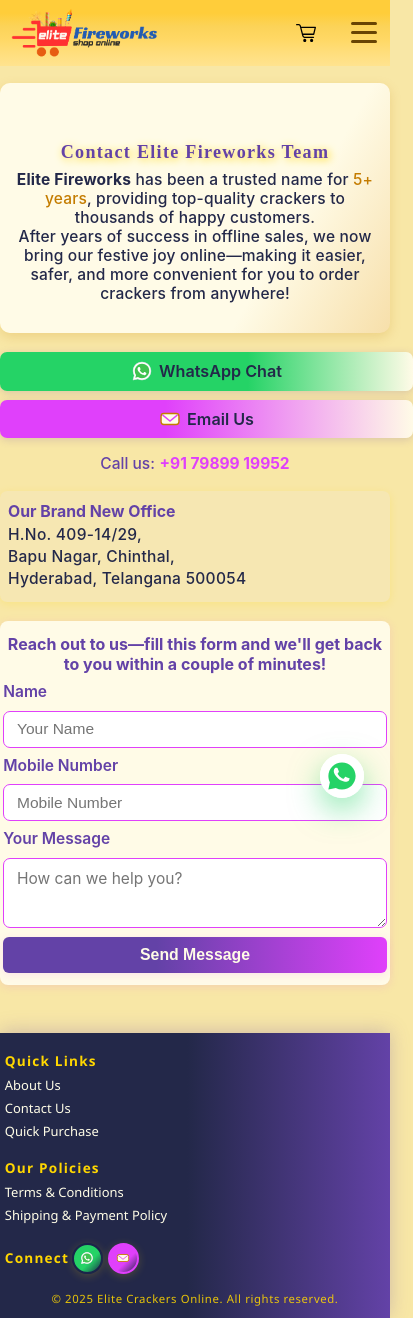
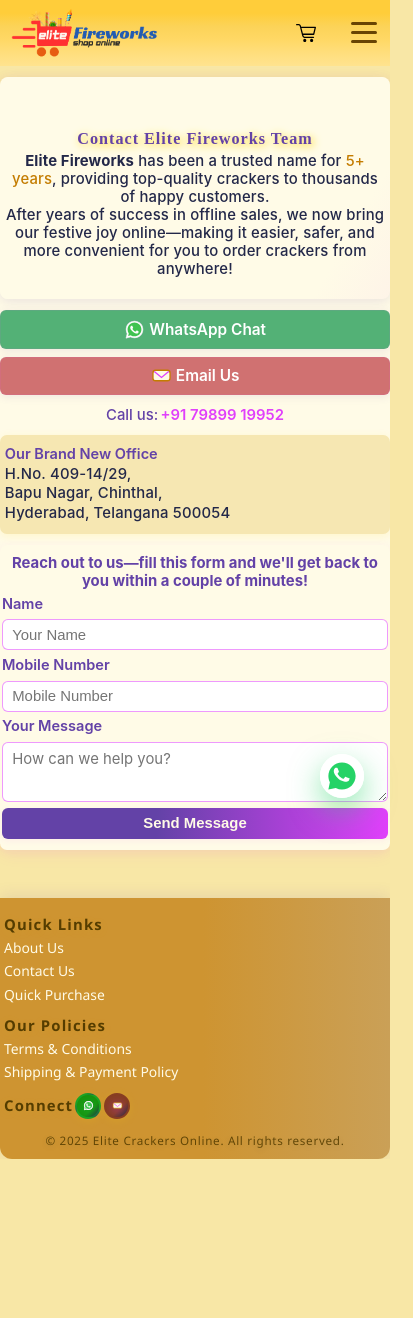
Before and after one commit to kireetikotturu/diwali-elite-fireworks, a React (Create React App) app in the folder frontend/: page /contact in a window 390 px wide. Shown: the whole page, 413 px wide, since content can reach past the window. After the commit the page ends 1159 px from the top, so only its background shows below. Built offline with nearby package versions, Linux system fonts and the light colour scheme.

Commit message:
updted the footer styles and cantactus section

```diff
--- a/frontend/src/Contact.css
+++ b/frontend/src/Contact.css
@@ -1,34 +1,37 @@
 .contact-root {
   max-width: 700px;
-    margin: 2.5rem auto 2.5rem auto;
+  margin: 2.2rem auto 2.2rem auto;
   padding: 0;
   font-family: 'Inter', 'Segoe UI', Arial, sans-serif;
+  background: #fffbe7;
+  border-radius: 16px;
+  box-shadow: 0 4px 18px #e040fb11;
 }
 
 .contact-brand-card {
-    background: linear-gradient(120deg, #fffbe7 70%, #e040fb0c 100%);
-    border-radius: 18px;
-    box-shadow: 0 4px 12px #c47c0033;
-    padding: 2rem 1.2rem 1.4rem 1.2rem;
-    margin-bottom: 2rem;
+  background: linear-gradient(120deg, #fffbe7 85%, #e040fb0a 100%);
+  border-radius: 14px;
+  box-shadow: 0 3px 12px #6342a720;
+  padding: 1.5rem 1rem 1.1rem 1rem;
+  margin-bottom: 1.2rem;
 }
 
 .contact-brand-title {
-    font-size: 1.6rem;
+  font-size: 1.35rem;
   font-family: 'Merriweather', serif;
   color: #6342a7;
-    font-weight: 900;
+  font-weight: 800;
   text-align: center;
-    margin-bottom: 0.6rem;
-    letter-spacing: 1.3px;
+  margin-bottom: 0.45rem;
+  letter-spacing: 1px;
 }
 
 .contact-brand-desc {
-    font-size: 1.07rem;
+  font-size: 1.01rem;
   color: #232849;
   text-align: center;
-    margin-bottom: 1.1rem;
-    letter-spacing: 0.2px;
+  margin-bottom: 0.8rem;
+  letter-spacing: 0.15px;
   font-weight: 500;
 }
 
@@ -36,290 +39,307 @@
   display: flex;
   flex-direction: column;
   align-items: center;
-    gap: 0.7rem;
-    margin-bottom: 1.6rem;
+  gap: 0.6rem;
+  margin-bottom: 1.2rem;
 }
 
 .contact-link-row {
   display: flex;
-    gap: 1.4rem;
-    margin-bottom: 0.5rem;
+  flex-direction: row;
+  gap: 0.8rem;
+  margin-bottom: 0.3rem;
+  width: 100%;
+  justify-content: center;
 }
 
 .contact-link {
   display: flex;
   align-items: center;
-    gap: 0.4em;
+  gap: 0.28em;
   font-weight: 600;
-    font-size: 1.07rem;
-    padding: 0.53em 1.1em;
-    border-radius: 8px;
+  font-size: 0.98rem;
+  padding: 0.46em 1em;
+  border-radius: 7px;
   text-decoration: none;
-    transition: background 0.18s, color 0.18s, box-shadow 0.18s;
-    box-shadow: 0 2px 8px #6342a733;
+  transition: background 0.16s, color 0.16s, box-shadow 0.16s;
+  box-shadow: 0 2px 8px #6342a71c;
   background: #fffbe7;
   color: #6342a7;
+  border: 1px solid #e040fb13;
 }
 
 .contact-link.whatsapp {
-    background: linear-gradient(90deg, #25d366 60%, #fffbe7 100%);
-    color: #232849;
+  background: linear-gradient(90deg, #53b176 50%, #53b176 100%);
+  color: rgb(255, 255, 255);
 }
-  .contact-link.whatsapp:hover {
+.contact-link.whatsapp:hover,
+.contact-link.whatsapp:focus {
   background: linear-gradient(90deg, #128c7e 80%, #25d366 100%);
   color: #fff;
 }
 .contact-link.email {
-    background: linear-gradient(90deg, #e040fb 40%, #fffbe7 100%);
-    color: #232849;
+  background: linear-gradient(90deg, #d07171 30%, #d07171 100%);
+  color: rgb(255, 255, 255);
 }
-  .contact-link.email:hover {
+.contact-link.email:hover,
+.contact-link.email:focus {
   background: linear-gradient(90deg, #ffd700 20%, #e040fb 100%);
   color: #6342a7;
 }
 
 .contact-link-icon {
-    width: 22px;
-    height: 22px;
+  width: 21px;
+  height: 21px;
   display: inline-block;
 }
 
 .contact-phone-row {
-    margin-top: 0.2em;
-    font-size: 1.07rem;
+  margin-top: 0.15em;
+  font-size: 0.98rem;
   color: #6342a7;
   display: flex;
-    gap: 0.6em;
+  gap: 0.4em;
   align-items: center;
 }
+
 .contact-phone-label {
   font-weight: 500;
 }
 .contact-phone-number {
   color: #e040fb;
-    font-weight: bold;
+  font-weight: 600;
   text-decoration: none;
 }
 
 .contact-office-section {
-    margin-bottom: 2rem;
+  margin-bottom: 1.3rem;
   background: #f6e7b2;
-    border-radius: 12px;
-    padding: 1.1rem 1rem;
-    box-shadow: 0 2px 8px #ffd70033;
+  border-radius: 9px;
+  padding: 0.85rem 0.7rem;
+  box-shadow: 0 2px 8px #ffd70020;
 }
 
 .contact-office-title {
-    font-size: 1.08rem;
-    font-weight: 700;
+  font-size: 1.01rem;
+  font-weight: 600;
   color: #6342a7;
-    margin-bottom: 0.3rem;
+  margin-bottom: 0.18rem;
 }
 
 .contact-office-address {
-    font-size: 1.05rem;
+  font-size: 0.98rem;
   color: #232849;
   font-weight: 500;
-    line-height: 1.6;
-    letter-spacing: 0.3px;
+  line-height: 1.5;
+  letter-spacing: 0.18px;
 }
 
 .contact-form-section {
   background: #fffbe7;
-    border-radius: 12px;
-    box-shadow: 0 2px 10px #e040fb22;
-    padding: 1.1rem 1rem 1.2rem 1rem;
-    margin-bottom: 2rem;
+  border-radius: 9px;
+  box-shadow: 0 2px 10px #e040fb13;
+  padding: 0.95rem 0.7rem 1rem 0.7rem;
+  margin-bottom: 1.3rem;
 }
 
 .contact-form-title {
-    font-size: 1.13rem;
+  font-size: 1.07rem;
   color: #6342a7;
   font-weight: 700;
   text-align: center;
-    margin-bottom: 0.8em;
+  margin-bottom: 0.6em;
 }
 
 .contact-form {
   display: flex;
   flex-direction: column;
-    gap: 0.7rem;
+  gap: 0.55rem;
   align-items: stretch;
   width: 100%;
-    max-width: 420px;
+  max-width: 370px;
   margin: 0 auto;
 }
 
 .contact-label {
-    font-size: 1.01rem;
+  font-size: 0.97rem;
   color: #6342a7;
   font-weight: 600;
-    margin-bottom: 0.13em;
+  margin-bottom: 0.08em;
 }
 
 .contact-input {
-    padding: 0.7rem 1.2rem;
-    border-radius: 7px;
-    border: 1.5px solid #e040fb;
-    font-size: 1rem;
+  padding: 0.56rem 0.89rem;
+  border-radius: 6px;
+  border: 1px solid #e040fb88;
+  font-size: 0.97rem;
   outline: none;
   background: #fff;
   color: #6342a7;
   width: 100%;
-    transition: border-color 0.18s, box-shadow 0.18s;
+  transition: border-color 0.16s, box-shadow 0.16s;
   box-sizing: border-box;
 }
 .contact-input:focus {
   border-color: #6342a7;
-    box-shadow: 0 0 0 2px #e040fb33;
+  box-shadow: 0 0 0 2px #e040fb20;
 }
 
 .contact-textarea {
-    padding: 0.7rem 1.2rem;
-    border-radius: 7px;
-    border: 1.5px solid #e040fb;
-    font-size: 1rem;
+  padding: 0.56rem 0.89rem;
+  border-radius: 6px;
+  border: 1px solid #e040fb88;
+  font-size: 0.97rem;
   outline: none;
   background: #fff;
   color: #6342a7;
   width: 100%;
-    min-height: 70px;
-    max-height: 180px;
+  min-height: 60px;
+  max-height: 160px;
   resize: vertical;
   box-sizing: border-box;
   font-family: inherit;
-    line-height: 1.5;
+  line-height: 1.4;
 }
 .contact-textarea:focus {
   border-color: #6342a7;
-    box-shadow: 0 0 0 2px #e040fb33;
+  box-shadow: 0 0 0 2px #e040fb20;
 }
 
 .contact-form-btn {
   background: linear-gradient(90deg, #6342a7 40%, #e040fb 100%);
   color: #fffbe7;
   border: none;
-    border-radius: 7px;
+  border-radius: 6px;
   font-weight: 700;
-    font-size: 1.08rem;
-    padding: 0.7rem 2.2rem;
+  font-size: 1rem;
+  padding: 0.53rem 1.3rem;
   cursor: pointer;
-    margin-top: 0.1em;
-    transition: background 0.18s, box-shadow 0.18s, transform 0.14s;
-    box-shadow: 0 2px 10px #e040fb22;
+  margin-top: 0.09em;
+  transition: background 0.16s, box-shadow 0.16s, transform 0.12s;
+  box-shadow: 0 2px 6px #e040fb13;
 }
 .contact-form-btn:hover,
 .contact-form-btn:focus {
   background: linear-gradient(90deg, #ffd700 20%, #e040fb 100%);
   color: #6342a7;
-    box-shadow: 0 4px 16px #ffd70044;
-    transform: scale(1.04);
+  box-shadow: 0 4px 12px #ffd70020;
+  transform: scale(1.03);
 }
 
 .contact-form-success {
   color: #008a10;
   background: #e6ffe6;
   font-weight: 700;
-    font-size: 1.07rem;
-    padding: 7px 15px;
-    border-radius: 10px;
+  font-size: 0.98rem;
+  padding: 6px 12px;
+  border-radius: 8px;
   text-align: center;
-    margin-top: 0.7em;
-    box-shadow: 0 2px 10px #c47c0033;
+  margin-top: 0.6em;
+  box-shadow: 0 2px 8px #c47c0022;
+  border: 1px solid #008a1030;
+  animation: fadeInSuccess 0.7s;
+}
+@keyframes fadeInSuccess {
+  from { opacity: 0; transform: translateY(14px);}
+  to { opacity: 1; transform: translateY(0);}
 }
 
 /* --- Mobile First --- */
 @media (max-width: 700px) {
   .contact-root {
-      margin: 1.1rem auto 1.2rem auto;
+    margin: 0.7rem auto 1rem auto;
     padding: 0;
-      font-size: 0.98rem;
+    font-size: 0.97rem;
+    border-radius: 10px;
   }
   .contact-brand-card {
-      padding: 1.2rem 0.3rem 1rem 0.3rem;
-      margin-bottom: 1.2rem;
-      border-radius: 10px;
+    padding: 0.8rem 0.2rem 0.7rem 0.2rem;
+    margin-bottom: 0.7rem;
+    border-radius: 8px;
   }
   .contact-brand-title {
-      font-size: 1.13rem;
-      margin-bottom: 0.4rem;
+    font-size: 1.01rem;
+    margin-bottom: 0.3rem;
   }
   .contact-brand-desc {
-      font-size: 0.97rem;
-      margin-bottom: 0.9rem;
+    font-size: 0.93rem;
+    margin-bottom: 0.6rem;
   }
   .contact-links-section {
-      gap: 0.5rem;
-      margin-bottom: 1.1rem;
+    gap: 0.4rem;
+    margin-bottom: 0.7rem;
+    width: 100%;
   }
   .contact-link-row {
     flex-direction: column;
-      gap: 0.6rem;
-      margin-bottom: 0.3rem;
+    gap: 0.5rem;
+    margin-bottom: 0.15rem;
     width: 100%;
   }
   .contact-link {
-      font-size: 1.01rem;
-      padding: 0.5em 0.7em;
-      border-radius: 7px;
+    font-size: 0.96rem;
+    padding: 0.5em 0.8em;
+    border-radius: 6px;
     width: 100%;
     justify-content: center;
+    box-sizing: border-box;
   }
   .contact-phone-row {
-      font-size: 0.97rem;
-      gap: 0.3em;
+    font-size: 0.93rem;
+    gap: 0.15em;
   }
   .contact-office-section {
-      padding: 0.7rem 0.5rem;
+    padding: 0.6rem 0.3rem;
     border-radius: 7px;
-      margin-bottom: 1.2rem;
+    margin-bottom: 0.7rem;
   }
   .contact-office-title {
-      font-size: 0.99rem;
-      margin-bottom: 0.16rem;
+    font-size: 0.91rem;
+    margin-bottom: 0.11rem;
   }
   .contact-office-address {
-      font-size: 0.97rem;
-      line-height: 1.45;
+    font-size: 0.93rem;
+    line-height: 1.33;
   }
   .contact-form-section {
-      padding: 0.8rem 0.2rem 0.8rem 0.2rem;
-      border-radius: 8px;
-      margin-bottom: 1.1rem;
+    padding: 0.55rem 0.1rem 0.7rem 0.1rem;
+    border-radius: 7px;
+    margin-bottom: 0.8rem;
   }
   .contact-form-title {
-      font-size: 1rem;
-      margin-bottom: 0.5em;
+    font-size: 0.93rem;
+    margin-bottom: 0.35em;
   }
   .contact-form {
     max-width: 99vw;
-      gap: 0.5rem;
+    gap: 0.35rem;
   }
   .contact-label {
-      font-size: 0.97rem;
-      margin-bottom: 0.09em;
+    font-size: 0.91rem;
+    margin-bottom: 0.07em;
   }
   .contact-input,
   .contact-textarea {
-      padding: 0.54rem 0.8rem;
-      font-size: 0.97rem;
+    padding: 0.41rem 0.58rem;
+    font-size: 0.93rem;
     max-width: 99vw;
     min-width: 0;
     box-sizing: border-box;
     margin: 0 auto;
+    border-radius: 6px;
   }
   .contact-form-btn {
-      font-size: 0.99rem;
-      padding: 0.55rem 1.5rem;
+    font-size: 0.93rem;
+    padding: 0.45rem 1.05rem;
     border-radius: 6px;
-      margin-top: 0.08em;
-      min-width: 120px;
+    margin-top: 0.05em;
+    min-width: 110px;
     max-width: 99vw;
   }
   .contact-form-success {
-      font-size: 0.97rem;
+    font-size: 0.93rem;
     padding: 7px 9px;
-      border-radius: 8px;
-      margin-top: 0.5em;
+    border-radius: 7px;
+    margin-top: 0.4em;
   }
 }
--- a/frontend/src/Footer.css
+++ b/frontend/src/Footer.css
@@ -1,18 +1,19 @@
 .footer-root {
-    background: linear-gradient(90deg, #232849 48%, #6342a7 100%);
-    color: #fff;
-    padding: 2.2rem 1.2rem 1rem 1.2rem;
-    border-top: 0px solid transparent;
-    box-shadow: 0 -2px 18px #6342a744;
+  background: linear-gradient(90deg, rgb(206, 148, 49) 52%, rgb(202, 160, 87) 100%);
+  color: #fffbe7;
+  padding: 2rem 1.1rem 1rem 1.1rem;
+  box-shadow: 0 -2px 16px #6342a720;
   font-size: 1rem;
   margin-top: 3rem;
+  border-top: 0;
+  border-radius: 0 0 22px 22px;
 }
 
 .footer-sections {
   display: flex;
   justify-content: space-between;
   flex-wrap: wrap;
-    gap: 2.5rem;
+  gap: 2rem;
   max-width: 1100px;
   margin: 0 auto;
   align-items: flex-start;
@@ -23,24 +24,25 @@
   flex-direction: column;
   min-width: 120px;
   max-width: 220px;
-    gap: 0.55rem;
+  gap: 0.43rem;
 }
 
 .footer-title {
-    font-weight: bold;
-    color: #ffd700;
-    font-size: 1.08rem;
-    margin-bottom: 0.38rem;
-    letter-spacing: 1.2px;
+  font-weight: 700;
+  color: #553d00;
+  font-size: 1.09rem;
+  margin-bottom: 0.33rem;
+  letter-spacing: 1.15px;
+  text-shadow: 0 2px 12px #ffd70019;
 }
 
 .footer-link {
   background: none;
-    color: #fffde7;
+  color: #fffbe7;
   text-decoration: none;
   font-size: 1rem;
-    padding: 3px 0 3px 0;
-    transition: color 0.18s, background 0.18s, font-weight 0.18s;
+  padding: 2px 0;
+  transition: color 0.15s, background 0.15s, font-weight 0.15s;
   border: none;
   outline: none;
   text-align: left;
@@ -49,153 +51,154 @@
   font-family: inherit;
   font-weight: 400;
 }
-
 .footer-link:hover,
 .footer-link:focus {
   color: #e040fb;
-    background: #292e4f;
+  background: #232849;
   font-weight: 600;
+  text-shadow: 0 2px 8px #e040fb18;
 }
 
 .social-col {
   flex-direction: row;
   align-items: center;
-    gap: 1.15rem;
+  gap: 1.1rem;
 }
 
 .footer-social-icon {
   display: inline-flex;
   align-items: center;
   justify-content: center;
-    margin-right: 0.55rem;
-    width: 38px;
-    height: 38px;
-    background: #fff;
+  margin-right: 0.45rem;
+  width: 33px;
+  height: 33px;
+  background: #fffbe7;
   border-radius: 50%;
-    box-shadow: 0 2px 10px #ffd70033;
-    transition: background 0.18s, box-shadow 0.18s, transform 0.15s;
+  box-shadow: 0 2px 10px #ffd70022;
+  transition: background 0.15s, box-shadow 0.15s, transform 0.12s;
   cursor: pointer;
-    border: 2.2px solid #ffd700;
+  border: 2px solid #ffd700;
   overflow: hidden;
 }
-
 .footer-social-icon img,
 .footer-social-icon svg {
-    width: 23px;
-    height: 23px;
+  width: 19px;
+  height: 19px;
   display: block;
   object-fit: contain;
   margin: auto;
 }
-
 .footer-social-icon.whatsapp {
-    background: linear-gradient(135deg, #25d366 60%, #1b254a 100%);
-    border: 2.2px solid #1b254a;
+  background: linear-gradient(135deg, #16930d 65%, #232849 100%);
+  border: 2px solid #25d36644;
 }
 .footer-social-icon.whatsapp img {
-    filter: drop-shadow(0 2px 6px #25d366a0);
+  filter: drop-shadow(0 2px 6px #25d36690);
 }
-
 .footer-social-icon.whatsapp:hover {
   background: linear-gradient(135deg, #128c7e 80%, #25d366 100%);
-    box-shadow: 0 4px 20px #25d36644;
-    transform: scale(1.11);
+  box-shadow: 0 3px 14px #128c7e;
+  transform: scale(1.08);
+  border-color: #128c7e44;
 }
-
 .footer-social-icon.mail {
-    background: linear-gradient(135deg, #e040fb 60%, #232849 100%);
-    border: 2.2px solid #e040fb;
+  background: linear-gradient(135deg, #873d22 62%, #232849 100%);
+  border: 2px solid #873d22;
 }
 .footer-social-icon.mail svg {
-    filter: drop-shadow(0 2px 6px #e040fbaa);
+  filter: drop-shadow(0 2px 5px #e040fb88);
 }
 .footer-social-icon.mail:hover {
   background: linear-gradient(135deg, #ffd700 70%, #e040fb 100%);
-    box-shadow: 0 4px 20px #ffd70044;
-    transform: scale(1.11);
+  box-shadow: 0 3px 13px #ffd70033;
+  transform: scale(1.08);
+  border-color: #ffd70044;
 }
 
 .footer-bottom {
   text-align: center;
   font-size: 0.97rem;
-    color: #ffd700;
-    margin-top: 2.1rem;
+  color: rgb(85, 61, 0);
+  margin-top: 2rem;
   font-weight: 500;
-    letter-spacing: 0.6px;
+  letter-spacing: 0.7px;
   opacity: 0.89;
+  text-shadow: 0 2px 10px #23284933;
 }
 
-  /* Policy page styles for consistency */
 .footer-policy-page {
   max-width: 700px;
-    margin: 2.5rem auto 2.5rem auto;
-    background: linear-gradient(135deg, #292e4f 85%, #6342a7 100%);
+  margin: 2.2rem auto 2.2rem auto;
+  background: linear-gradient(135deg, #232849 87%, #6342a7 100%);
   border-radius: 16px;
-    box-shadow: 0 2px 10px #23284922;
-    padding: 2rem 1rem;
-    color: #fffde7;
+  box-shadow: 0 2px 10px #2328491a;
+  padding: 1.6rem 1rem;
+  color: #fffbe7;
 }
 .footer-policy-title {
   color: #ffd700;
-    font-size: 1.35rem;
+  font-size: 1.22rem;
   font-weight: 700;
-    margin-bottom: 1.1rem;
+  margin-bottom: 1rem;
   text-align: center;
-    letter-spacing: 1px;
+  letter-spacing: 1.1px;
+  text-shadow: 0 2px 10px #ffd70022;
 }
 .footer-policy-content {
-    font-size: 1.03rem;
-    color: #fffde7;
-    line-height: 1.57;
+  font-size: 1.02rem;
+  color: #fffbe7;
+  line-height: 1.55;
 }
 
 /* Mobile-first */
 @media (max-width: 700px) {
   .footer-root {
-      padding: 1.1rem 0.3rem 0.7rem 0.3rem;
-      font-size: 0.81rem;
+    padding: 1rem 0.25rem 0.7rem 0.25rem;
+    font-size: 0.87rem;
+    border-radius: 0 0 12px 12px;
   }
   .footer-sections {
     flex-direction: column;
-      gap: 1.1rem;
+    gap: 0.65rem;
     max-width: 100vw;
     padding: 0;
   }
   .footer-col {
-      max-width: 95vw;
+    max-width: 99vw;
     min-width: 0;
-      gap: 0.18rem;
+    gap: 0.13rem;
   }
   .footer-title {
-      font-size: 0.85rem;
-      margin-bottom: 0.13rem;
+    font-size: 0.93rem;
+    margin-bottom: 0.09rem;
   }
   .footer-link {
-      font-size: 0.81rem;
+    font-size: 0.87rem;
     padding: 1px 0;
   }
   .footer-social-icon {
-      width: 27px;
-      height: 27px;
-      margin-right: 0.11rem;
-      border-width: 1.5px;
+    width: 22px;
+    height: 22px;
+    margin-right: 0.07rem;
+    border-width: 1.3px;
   }
   .footer-social-icon img,
   .footer-social-icon svg {
-      width: 14px;
-      height: 14px;
+    width: 11px;
+    height: 11px;
   }
   .footer-bottom {
-      font-size: 0.71rem;
-      margin-top: 1.1rem;
+    font-size: 0.73rem;
+    margin-top: 0.9rem;
   }
   .footer-policy-page {
-      padding: 0.8rem 0.2rem;
+    padding: 0.6rem 0.11rem;
     font-size: 0.91rem;
-      margin: 1.1rem auto 1.1rem auto;
+    margin: 1rem auto 1rem auto;
+    border-radius: 8px;
   }
   .footer-policy-title {
     font-size: 0.92rem;
-      margin-bottom: 0.48rem;
+    margin-bottom: 0.41rem;
   }
 }
```
Lines whose indentation alone changed are shown as unchanged.
